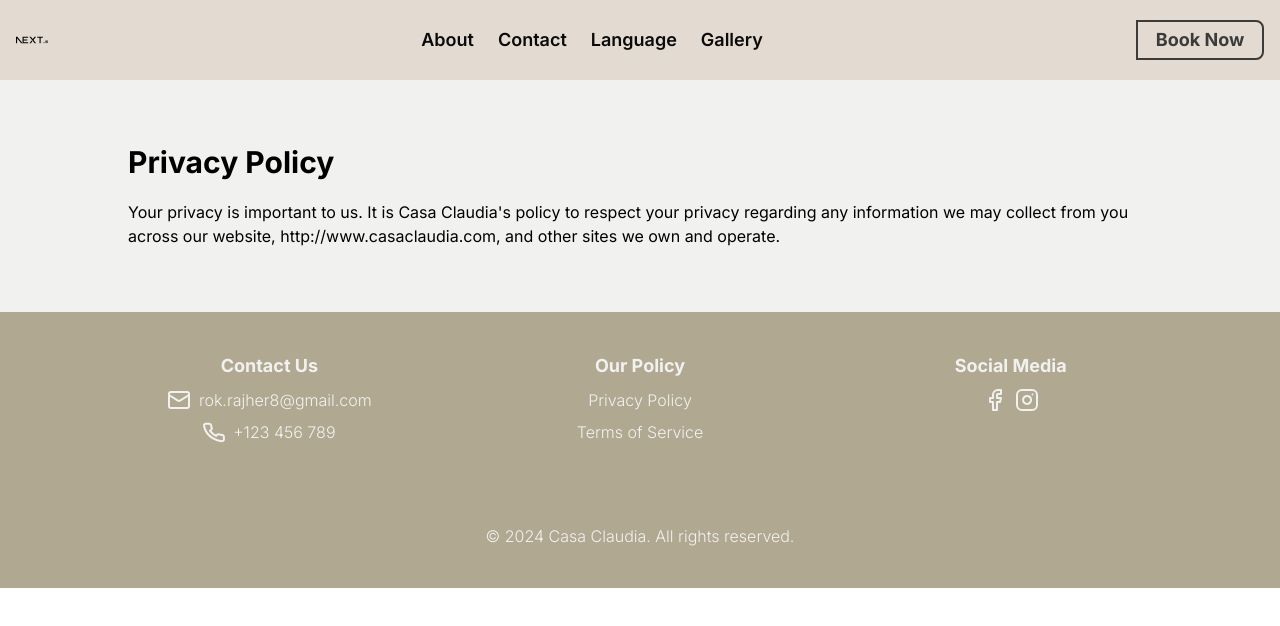
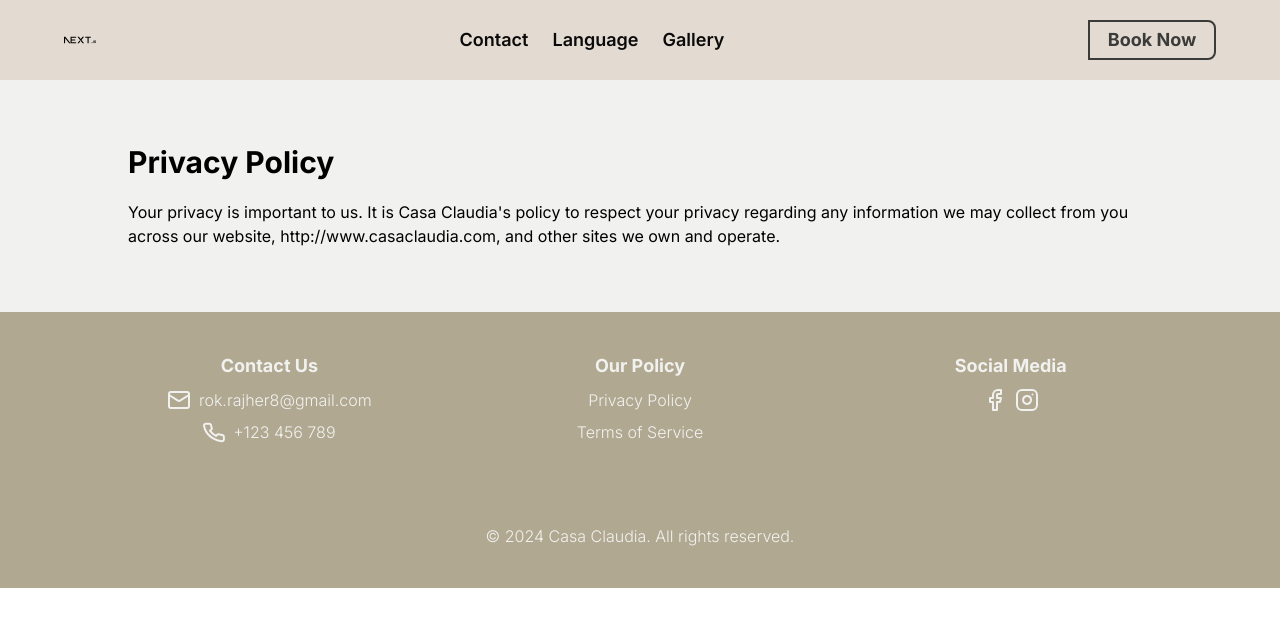
Before and after one commit to Casa-Claudia/casa-claudia-frontend, a Next.js app: page /privacy-policy in a window 1280 px wide. Shown: the top 626 px of the page. Built offline with nearby package versions, Linux system fonts and the light colour scheme.

Commit message:
removed about button

```diff
--- a/src/app/(general)/components/topbar.tsx
+++ b/src/app/(general)/components/topbar.tsx
@@ -10,14 +10,14 @@ export default function Topbar() {
   };
 
   return (
-    <div className="flex h-20 items-center justify-between bg-light-brown md:px-16 md:px-4 md:py-2"md>
+    <div className="flex h-20 items-center justify-between bg-light-brown md:px-16 px-4 py-2">
       <div className="flex items-center">
         <img src="/next.svg" alt="Logo" className="h-8 w-8" />
       </div>
       <div className="flex items-center space-x-2 text-xs md:text-md lg:text-lg md:space-x-6 font-semibold">
-        <button className="text-my-black hover:border-b-2 hover:border-my-black hover:text-gray-800">
+        {/* <button className="text-my-black hover:border-b-2 hover:border-my-black hover:text-gray-800">
           About
-        </button>
+        </button> */}
         <button className="text-my-black hover:border-b-2 hover:border-my-black hover:text-gray-800">
           Contact
         </button>
```
